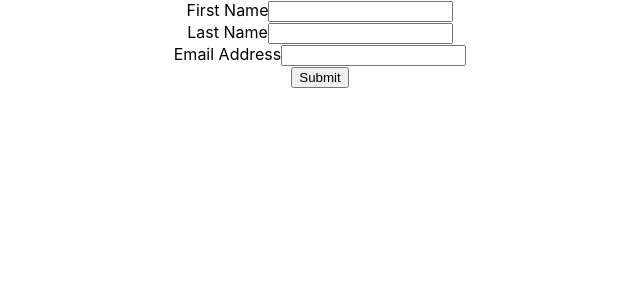
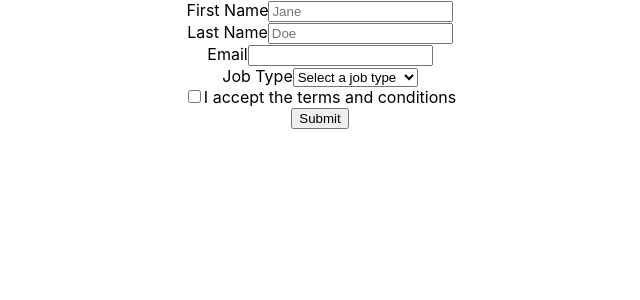
Before and after one commit to countzyx/typescript-react-formik-tutorial, a React (Create React App) app: page / in a window 1280 px wide. Shown: the top 300 px of the page, without its empty margins (320-960 px from the left). Built offline with nearby package versions, Linux system fonts and the light colour scheme.

Commit message:
Added Custom Formik Components

```diff
--- a/src/Features/SignupForm/SignupForm.tsx
+++ b/src/Features/SignupForm/SignupForm.tsx
@@ -1,26 +1,39 @@
 /* eslint-disable react/jsx-props-no-spreading */
 import * as React from 'react';
-import { ErrorMessage, Field, Form, Formik } from 'formik';
+import { Form, Formik } from 'formik';
 import * as Yup from 'yup';
 import styles from './SignupForm.module.css';
+import SignupFormCheckbox from './SignupFormCheckbox';
+import SignupFormTextInput from './SignupFormTextInput';
+import SignupFormSelect from './SignupFormSelect';
 
 const kRequired = 'Required';
 
 type FormValues = {
+  acceptedTerms: boolean;
   email: string;
   firstName: string;
+  jobType: string;
   lastName: string;
 };
 
 const initialValues: FormValues = {
+  acceptedTerms: false,
   email: '',
   firstName: '',
+  jobType: '',
   lastName: '',
 };
 
 const validationSchema: Yup.SchemaOf<FormValues> = Yup.object({
+  acceptedTerms: Yup.boolean()
+    .required(kRequired)
+    .oneOf([true], 'You must accept the terms and conditions'),
   email: Yup.string().email('Invalid email address').required(kRequired),
   firstName: Yup.string().max(15, 'Must be 15 characters or less').required(kRequired),
+  jobType: Yup.string()
+    .oneOf(['designer', 'development', 'product', 'other'], 'Invalid Job Type')
+    .required(kRequired),
   lastName: Yup.string().max(20, 'Must be 20 characters or less').required(kRequired),
 });
 
@@ -38,28 +51,49 @@ const SignupForm: React.FC = () => (
   >
     <Form>
       <div>
-        <label htmlFor='firstName'>First Name</label>
-        <Field name='firstName' type='text' />
-        <ErrorMessage name='firstName'>
-          {(message) => <div className={styles.error}>{message}</div>}
-        </ErrorMessage>
+        <SignupFormTextInput
+          errorClassName={styles.error}
+          id='firstName'
+          label='First Name'
+          name='firstName'
+          placeholder='Jane'
+          type='text'
+        />
       </div>
 
       <div>
-        <label htmlFor='lastName'>Last Name</label>
-        <Field name='lastName' type='text' />
-        <ErrorMessage name='lastName'>
-          {(message) => <div className={styles.error}>{message}</div>}
-        </ErrorMessage>
+        <SignupFormTextInput
+          errorClassName={styles.error}
+          id='lastName'
+          label='Last Name'
+          name='lastName'
+          placeholder='Doe'
+          type='text'
+        />
       </div>
 
       <div>
-        <label htmlFor='email'>Email Address</label>
-        <Field name='email' type='email' />
-        <ErrorMessage name='email'>
-          {(message) => <div className={styles.error}>{message}</div>}
-        </ErrorMessage>
+        <SignupFormTextInput
+          errorClassName={styles.error}
+          id='email'
+          label='Email'
+          name='email'
+          placeholder=''
+          type='text'
+        />
       </div>
+
+      <SignupFormSelect errorClassName={styles.error} label='Job Type' name='jobType'>
+        <option value=''>Select a job type</option>
+        <option value='designer'>Designer</option>
+        <option value='development'>Developer</option>
+        <option value='product'>Product Manager</option>
+        <option value='other'>Other</option>
+      </SignupFormSelect>
+
+      <SignupFormCheckbox errorClassName={styles.error} name='acceptedTerms'>
+        I accept the terms and conditions
+      </SignupFormCheckbox>
 
       <button type='submit'>Submit</button>
     </Form>
--- /dev/null
+++ b/src/Features/SignupForm/SignupFormCheckbox.tsx
@@ -0,0 +1,29 @@
+/* eslint-disable react/jsx-props-no-spreading */
+import * as React from 'react';
+import { FieldHookConfig, useField } from 'formik';
+
+type OwnProps = {
+  errorClassName?: string;
+};
+
+type Props = OwnProps & FieldHookConfig<string>;
+
+const kCheckboxType = 'checkbox';
+
+const SignupFormCheckbox: React.FC<Props> = (props: Props) => {
+  const [field, meta] = useField({ ...props, type: kCheckboxType });
+  const { children, errorClassName } = props;
+  return (
+    <div>
+      <label className='checkbox-input'>
+        <input type={kCheckboxType} {...field} />
+        {children}
+      </label>
+      {meta.touched && meta.error ? <div className={errorClassName}>{meta.error}</div> : null}
+    </div>
+  );
+};
+
+SignupFormCheckbox.defaultProps = { errorClassName: undefined };
+
+export default SignupFormCheckbox;
--- /dev/null
+++ b/src/Features/SignupForm/SignupFormSelect.tsx
@@ -0,0 +1,26 @@
+/* eslint-disable react/jsx-props-no-spreading */
+import * as React from 'react';
+import { FieldHookConfig, useField } from 'formik';
+
+type OwnProps = {
+  errorClassName?: string;
+  label: string;
+};
+
+type Props = OwnProps & FieldHookConfig<string>;
+
+const SignupFormSelect: React.FC<Props> = (props: Props) => {
+  const [field, meta] = useField(props);
+  const { children, errorClassName, id, label, name } = props;
+  return (
+    <>
+      <label htmlFor={id || name}>{label}</label>
+      <select {...field}>{children}</select>
+      {meta.touched && meta.error ? <div className={errorClassName}>{meta.error}</div> : null}
+    </>
+  );
+};
+
+SignupFormSelect.defaultProps = { errorClassName: undefined };
+
+export default SignupFormSelect;
--- /dev/null
+++ b/src/Features/SignupForm/SignupFormTextInput.tsx
@@ -0,0 +1,26 @@
+/* eslint-disable react/jsx-props-no-spreading */
+import * as React from 'react';
+import { FieldHookConfig, useField } from 'formik';
+
+type OwnProps = {
+  errorClassName?: string;
+  label: string;
+};
+
+type Props = OwnProps & FieldHookConfig<string>;
+
+const SignupFormTextInput: React.FC<Props> = (props: Props) => {
+  const [field, meta] = useField(props);
+  const { errorClassName, id, label, name, placeholder } = props;
+  return (
+    <>
+      <label htmlFor={id || name}>{label}</label>
+      <input className='text-input' {...field} placeholder={placeholder} />
+      {meta.touched && meta.error ? <div className={errorClassName}>{meta.error}</div> : null}
+    </>
+  );
+};
+
+SignupFormTextInput.defaultProps = { errorClassName: undefined };
+
+export default SignupFormTextInput;
```
